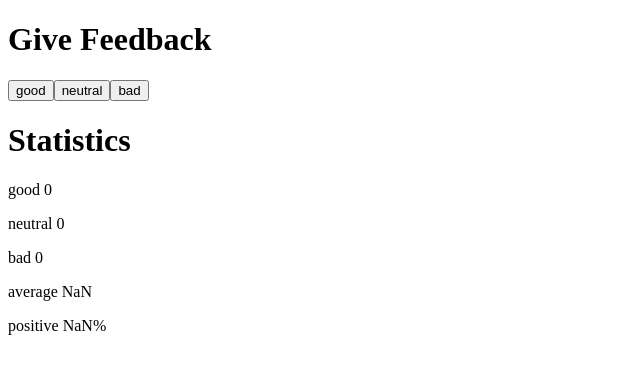
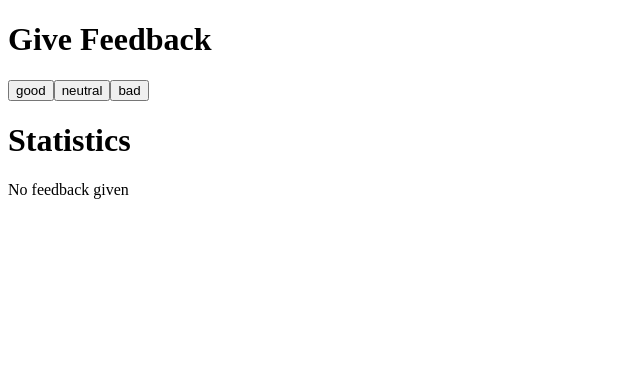
Before and after one commit to agathanatasha/fullStackOpen2019, a React (Create React App) app in the folder part1/unicafe/: page / in a window 1280 px wide. Shown: the top 374 px of the page, without its empty margins (0-640 px from the left). Built offline with nearby package versions, Linux system fonts and the light colour scheme; the HTML template or start-up script is replaced by a standard one.

Commit message:
Empty state for Statistics component completed 1.9

```diff
--- a/part1/unicafe/src/statistics.js
+++ b/part1/unicafe/src/statistics.js
@@ -1,14 +1,31 @@
 import React from 'react'
 
-const Statistics = ({good, neutral, bad, average, positivePercentage}) => {
+const Statistics = ({ good, neutral, bad, average, positivePercentage }) => {
+    const isNoFeedback =
+        (good === 0 && neutral === 0 && bad === 0) ? true : false
+
+    const displayResult = () => {
+        if (isNoFeedback) {
+            return (
+                <p>No feedback given</p>
+            )
+        } else {
+            return (
+                <div>
+                    <p>good {good}</p>
+                    <p>neutral {neutral}</p>
+                    <p>bad {bad}</p>
+                    <p>average {average}</p>
+                    <p>positive {positivePercentage}%</p>
+                </div>
+            )
+        }
+    }
+
     return (
         <div>
             <h1>Statistics</h1>
-            <p>good {good}</p>
-            <p>neutral {neutral}</p>
-            <p>bad {bad}</p>
-            <p>average {average}</p>
-            <p>positive {positivePercentage}%</p>
+            {displayResult()}
         </div>
     )
 }
```
